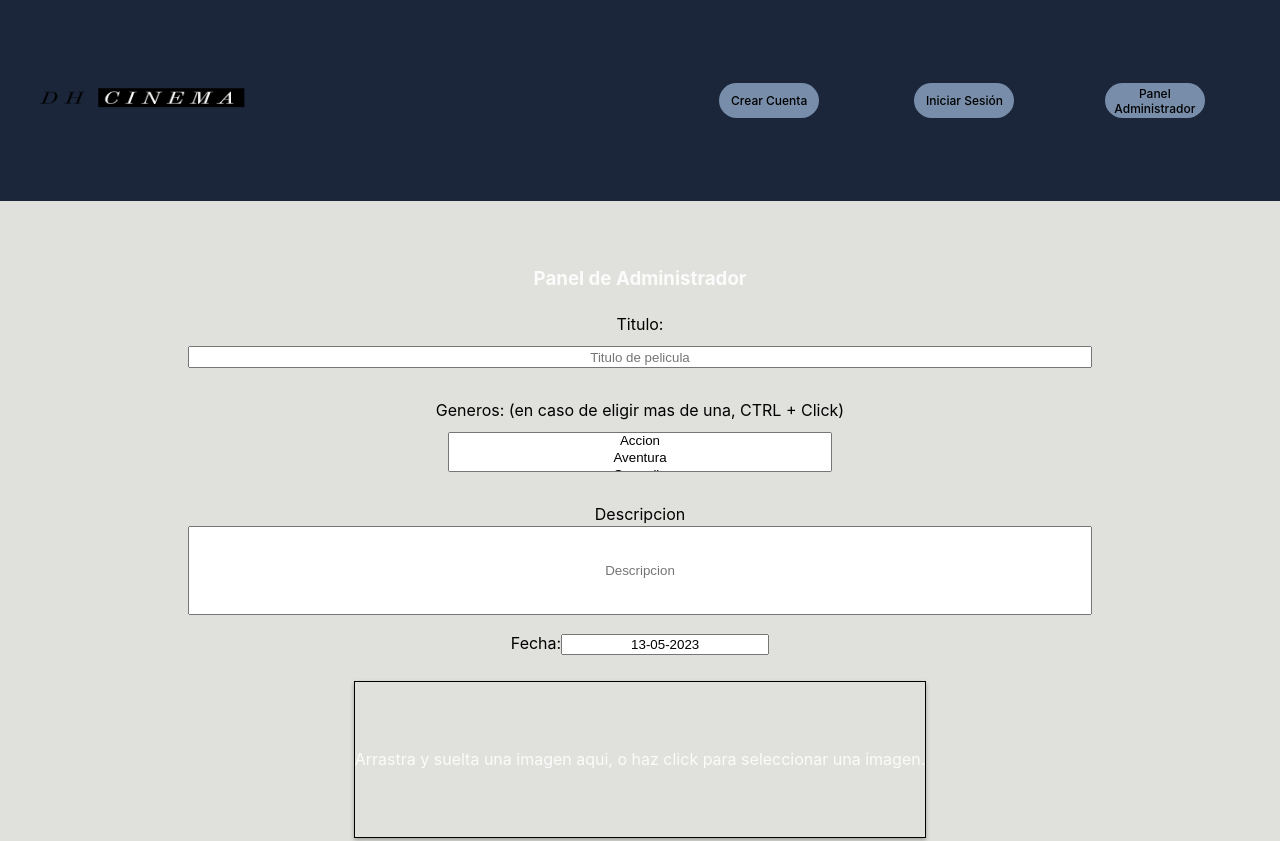
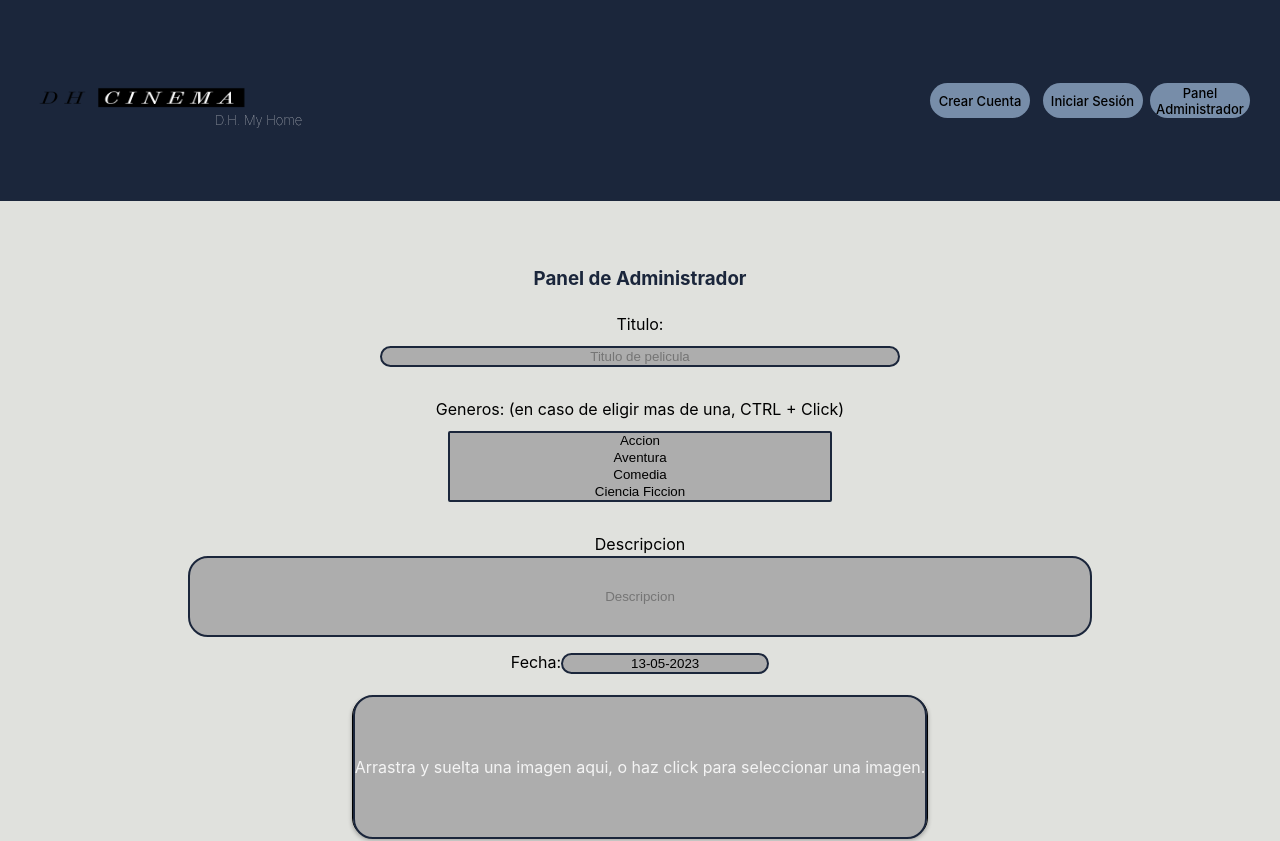
Before and after one commit to GustavoDago/DHCinema, a React (Vite) app in the folder cine-front/: page /admin/nueva-pelicula in a window 1280 px wide. Shown: the top 841 px of the page. Built offline with nearby package versions, Linux system fonts and the light colour scheme.

Commit message:
subo arreglos en las queries

```diff
--- a/cine-front/src/components/header.jsx
+++ b/cine-front/src/components/header.jsx
@@ -8,6 +8,7 @@ const header = () => {
         <Link to="/">
           <img src="../icons/DH Cinema-logos_black.png" alt="logoCinema"/>
           </Link>
+          <h2 className="slogan"> D.H. My Home</h2>
         </div>
         <div className="headerUsuario">
             <button className="botonCrearCuenta"> Crear Cuenta</button>
@@ -16,6 +17,7 @@ const header = () => {
               <button className="botonInicioSesion"> Panel Administrador </button>
             </Link>
 
+
         </div>
     </header>
     </div>
--- a/cine-front/src/index.css
+++ b/cine-front/src/index.css
@@ -107,8 +107,10 @@ header{
   position: sticky;
 }
 
-#slogan{
+.slogan{
   position: relative;
+  font-size: small;
+  font-weight: 100;
   top: 20px;
   right: 60px;
 }
@@ -127,6 +129,7 @@ header{
 .headerUsuario{
   display: flex;
   justify-content: space-between;
+  width: 25vw;
   align-items: center;
   padding-right: 15px;
   padding-left: 15px;
@@ -469,8 +472,12 @@ footer{
 
 /** Panel de administrador **/
 
+
 .admin-form{
   text-align: center;
+}
+.admin-form h3{
+  color: #1b263b;
 }
 
 .admin-form form label{
@@ -478,8 +485,11 @@ footer{
 }
 
 .form-title{
+  background-color: #ADADAD;
+  border: 2px solid #1b263b;
+  border-radius: 20px;
   height: 3vh;
-  width: 70%;
+  width: 40%;
   text-align: center;
   margin: 10px 0px 30px 0;
 }
@@ -494,6 +504,7 @@ footer{
 }
 
 .date-container{
+
   height: 10vh;
   display: flex;
   justify-content: center;
@@ -501,21 +512,34 @@ footer{
 }
 
 .form-description{
+  background-color: #ADADAD;
+  border: 2px solid #1b263b;
+  border-radius: 20px;
   height: 15vh;
   width: 70%;
   text-align: center;
 }
 
+
 .date-picker{
+  background-color: #ADADAD;
+  border: 2px solid #1b263b;
+  border-radius: 20px;
   width: 200px;
   text-align: center;
 }
 
 .form-categories{
+  border: 2px solid #1b263b;
+  background-color: #ADADAD;
+
   text-align: center;
   width: 30%;
-  height: 10%;
+  height: 20%;
   margin: 10px 0 30px 0;
+}
+.form-categories option:hover{
+font-size: medium;
 }
 
 .form-image{
@@ -537,13 +561,21 @@ footer{
 }
 
 .dropzone{
+  background-color: #ADADAD;
+  border: 2px solid #1b263b;
+  border-radius: 20px;
   width: 100%;
   height: 100%;
   text-align: center;
   display: flex;
   align-items: center;
 }
-@media (min-width:425px) {
+.form-image{
+  border-radius: 20px;
+}
+
+
+@media (max-width:425px) {
 
   .headerUsuario {
     flex-direction: column;
@@ -563,7 +595,7 @@ footer{
   }
 }
 
-@media (min-width:768px) {
+  @media (min-width:768px) and (max-width: 991px){
     .headerUsuario{
       flex-direction: row;
       width: 45vw;
```
Lines whose indentation alone changed are shown as unchanged.
